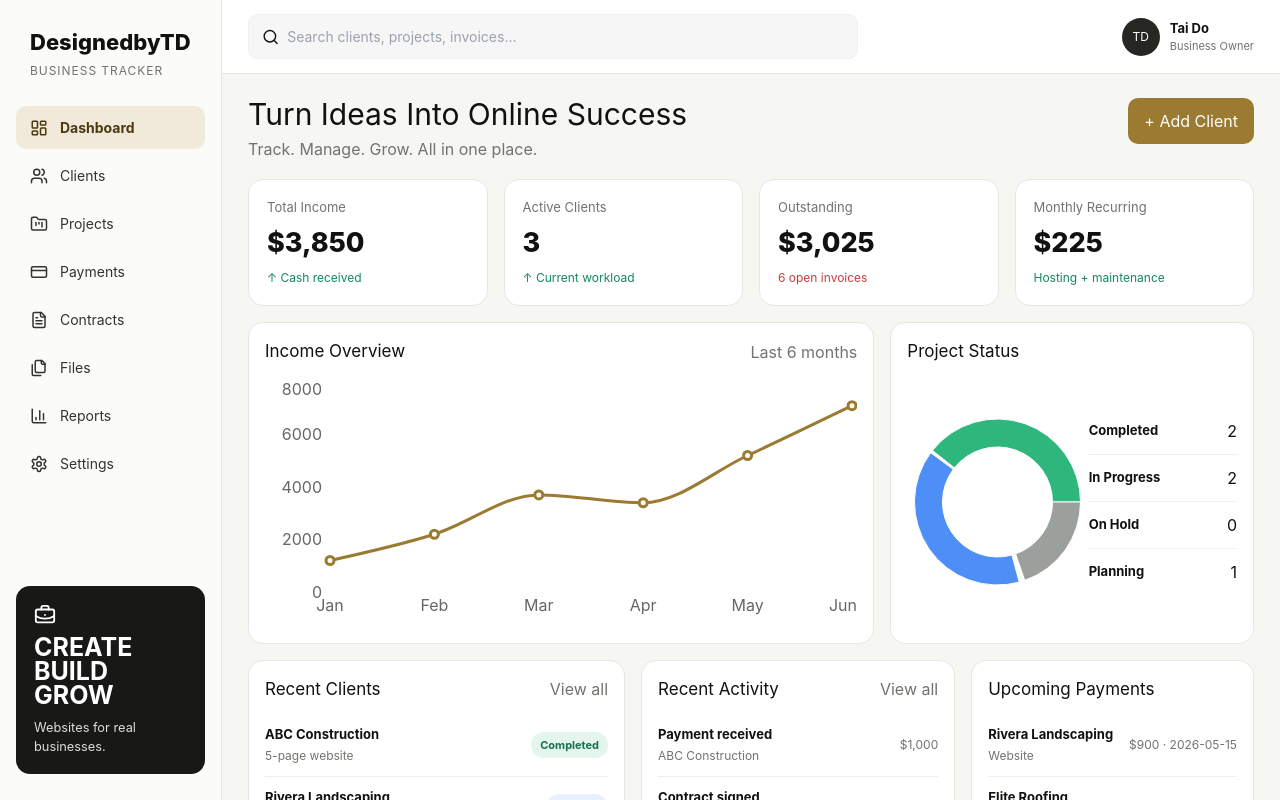
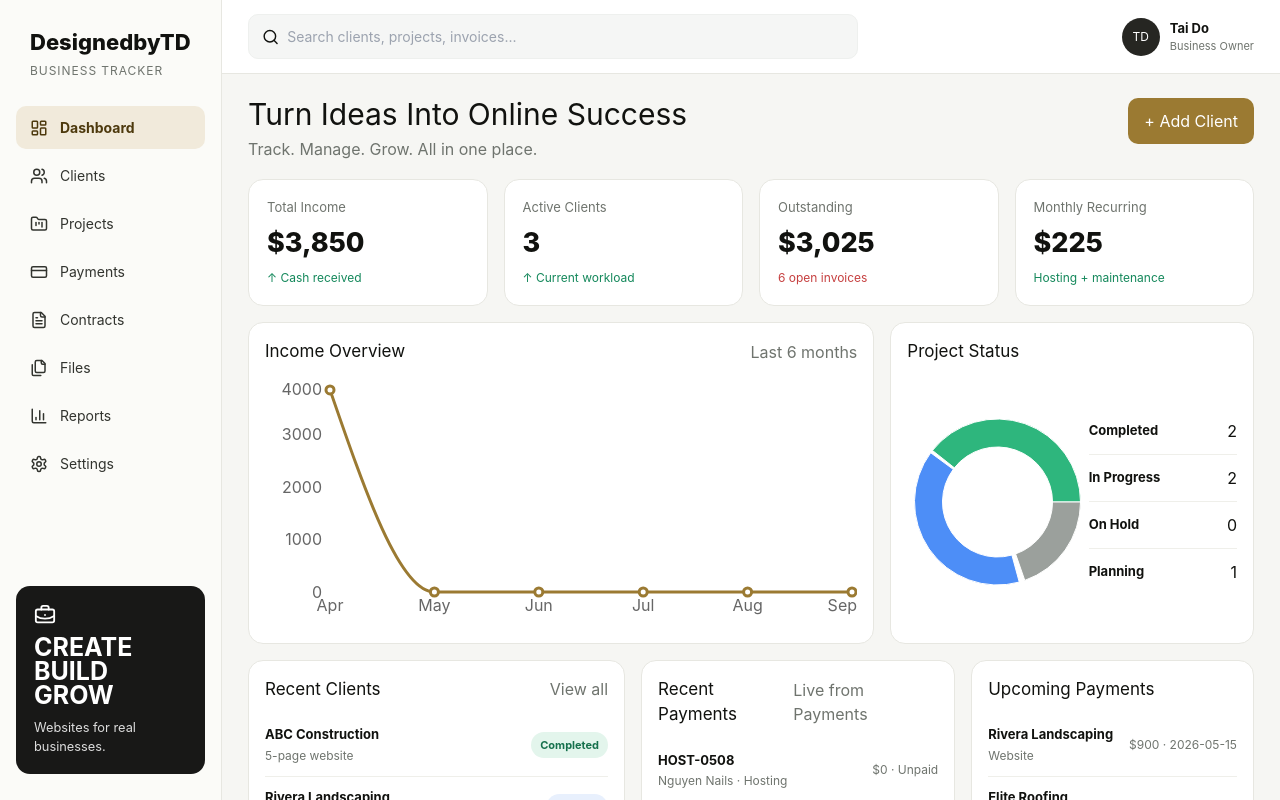
Before and after one commit to Taido097/TAI-TRACKER, a Next.js app: page / in a window 1280 px wide. Shown: the top 800 px of the page. Built offline with nearby package versions, Linux system fonts and the light colour scheme.

Commit message:
Make dashboard payment metrics live

```diff
--- a/components/dashboard.tsx
+++ b/components/dashboard.tsx
@@ -1,9 +1,8 @@
 'use client';
 import { Cell, Line, LineChart, Pie, PieChart, ResponsiveContainer, Tooltip, XAxis, YAxis } from 'recharts';
-import { incomeSeries } from '@/lib/mock-data';
 import { useAppData } from './app-provider';
 import { AddClientDialog, CreateInvoiceDialog, UploadContractDialog } from './dialogs';
-import { useState } from 'react';
+import { useMemo, useState } from 'react';
 
 const money=(n:number)=>new Intl.NumberFormat('en-US',{style:'currency',currency:'USD',maximumFractionDigits:0}).format(n);
 const statusClass=(s:string)=> s==='Completed'||s==='Paid'||s==='Signed'?'green':s==='In Progress'||s==='Building'?'blue':s==='Planning'||s==='Partial'||s==='Sent'?'yellow':s==='Overdue'?'red':'gray';
@@ -11,6 +10,14 @@ export function Dashboard(){
  const d=useAppData(); const [dialog,setDialog]=useState<'client'|'invoice'|'contract'|null>(null);
  const counts=['Completed','In Progress','On Hold','Planning'].map(s=>({name:s,value:d.projects.filter(p=>p.status===s).length}));
  const colors=['#2eb67d','#4d8ef7','#e7b93d','#9ba09c'];
+ const incomeSeries=useMemo(()=>{
+   const now=new Date();
+   const buckets:Array<{month:string;key:string;income:number}>=[];
+   for(let i=5;i>=0;i--){const date=new Date(now.getFullYear(),now.getMonth()-i,1);const key=`${date.getFullYear()}-${String(date.getMonth()+1).padStart(2,'0')}`;buckets.push({month:date.toLocaleString('en-US',{month:'short'}),key,income:0});}
+   d.payments.forEach(p=>{if(!p.amountPaid)return;const source=p.paymentDate||p.dueDate;if(!source)return;const key=source.slice(0,7);const bucket=buckets.find(b=>b.key===key);if(bucket)bucket.income+=p.amountPaid;});
+   return buckets.map(({month,income})=>({month,income}));
+ },[d.payments]);
+ const recentPayments=[...d.payments].sort((a,b)=>(b.paymentDate||b.dueDate||'').localeCompare(a.paymentDate||a.dueDate||'')).slice(0,5);
  return <>
   <div className="page-head"><div><h1>Turn Ideas Into Online Success</h1><p>Track. Manage. Grow. All in one place.</p></div><button className="btn accent" onClick={()=>setDialog('client')}>+ Add Client</button></div>
   <div className="grid stats">
@@ -25,8 +32,8 @@ export function Dashboard(){
   </div>
   <div className="grid lower-grid">
    <section className="panel"><div className="panel-head"><h3>Recent Clients</h3><span className="muted">View all</span></div><div className="list">{d.clients.slice(0,5).map(c=><div className="list-row" key={c.id}><div className="list-main"><strong>{c.business}</strong><span>{c.package}</span></div><span className={`badge ${statusClass(c.status)}`}>{c.status}</span></div>)}</div></section>
-   <section className="panel"><div className="panel-head"><h3>Recent Activity</h3><span className="muted">View all</span></div><div className="list">{d.activities.map(a=>{const c=d.clients.find(x=>x.id===a.clientId);return <div className="list-row" key={a.id}><div className="list-main"><strong>{a.label}</strong><span>{c?.business}</span></div><div className="list-side">{a.amount?money(a.amount):a.date}</div></div>})}</div></section>
-   <div className="grid" style={{gap:16}}><section className="panel"><div className="panel-head"><h3>Upcoming Payments</h3></div><div className="list">{d.payments.filter(p=>p.status!=='Paid').slice(0,4).map(p=>{const c=d.clients.find(x=>x.id===p.clientId);return <div className="list-row" key={p.id}><div className="list-main"><strong>{c?.business}</strong><span>{p.type}</span></div><div className="list-side">{money(p.amountCharged-p.amountPaid)} · {p.dueDate}</div></div>})}</div></section><section className="panel"><div className="panel-head"><h3>Quick Actions</h3></div><div className="quick-actions"><button onClick={()=>setDialog('client')}>Add Client</button><button onClick={()=>setDialog('invoice')}>Create Invoice</button><button onClick={()=>setDialog('contract')}>Upload Contract</button><button onClick={()=>location.href='/reports'}>View Reports</button></div></section></div>
+   <section className="panel"><div className="panel-head"><h3>Recent Payments</h3><span className="muted">Live from Payments</span></div><div className="list">{recentPayments.map(p=>{const c=d.clients.find(x=>x.id===p.clientId);return <div className="list-row" key={p.id}><div className="list-main"><strong>{p.invoice}</strong><span>{c?.business||'Deleted client'} · {p.type}</span></div><div className="list-side">{money(p.amountPaid)} · {p.status}</div></div>})}</div></section>
+   <div className="grid" style={{gap:16}}><section className="panel"><div className="panel-head"><h3>Upcoming Payments</h3></div><div className="list">{d.payments.filter(p=>p.status!=='Paid').slice(0,4).map(p=>{const c=d.clients.find(x=>x.id===p.clientId);return <div className="list-row" key={p.id}><div className="list-main"><strong>{c?.business||'Deleted client'}</strong><span>{p.type}</span></div><div className="list-side">{money(Math.max(0,p.amountCharged-p.amountPaid))} · {p.dueDate}</div></div>})}</div></section><section className="panel"><div className="panel-head"><h3>Quick Actions</h3></div><div className="quick-actions"><button onClick={()=>setDialog('client')}>Add Client</button><button onClick={()=>setDialog('invoice')}>Create Invoice</button><button onClick={()=>setDialog('contract')}>Upload Contract</button><button onClick={()=>location.href='/reports'}>View Reports</button></div></section></div>
   </div>
   <div className="footer-banner"><div><strong>Discipline Builds Freedom.</strong><div>— TD</div></div><button className="btn">Keep Building →</button></div>
   {dialog==='client'&&<AddClientDialog close={()=>setDialog(null)}/>} {dialog==='invoice'&&<CreateInvoiceDialog close={()=>setDialog(null)}/>} {dialog==='contract'&&<UploadContractDialog close={()=>setDialog(null)}/>}
```
